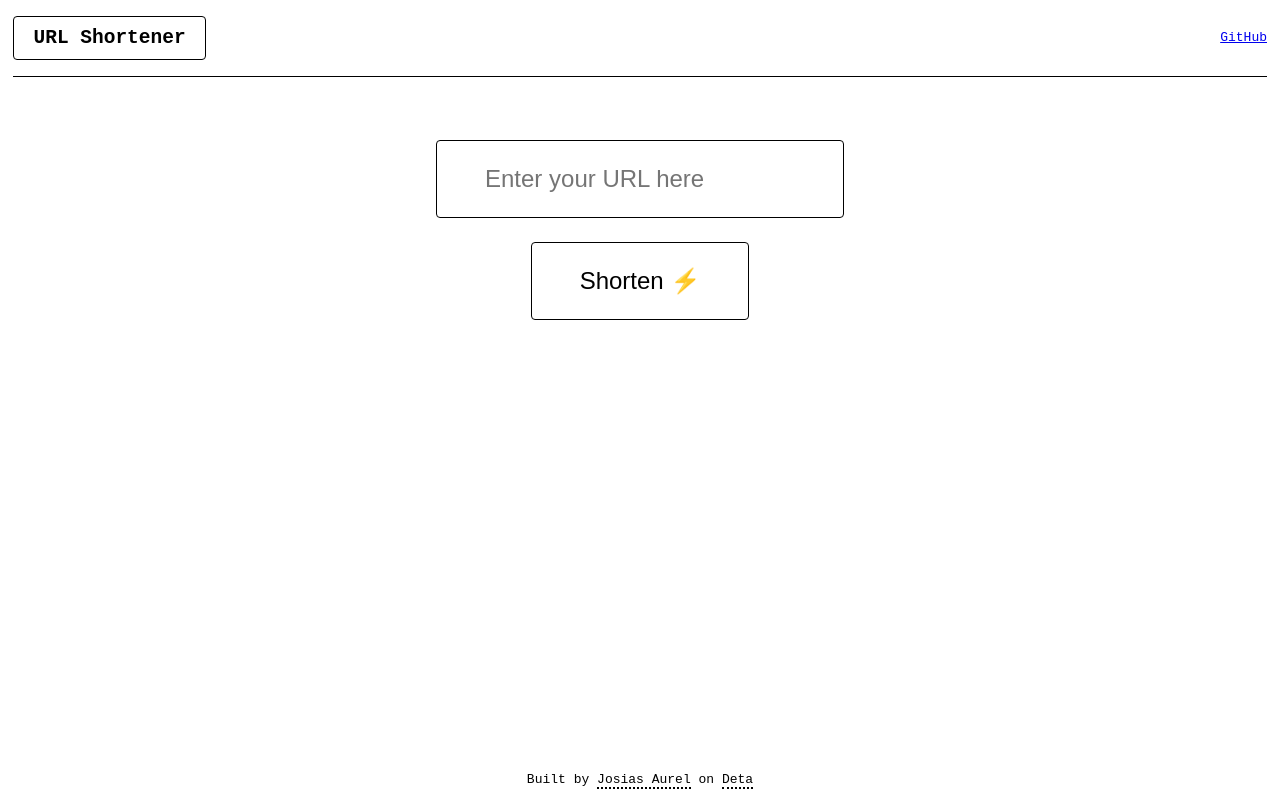
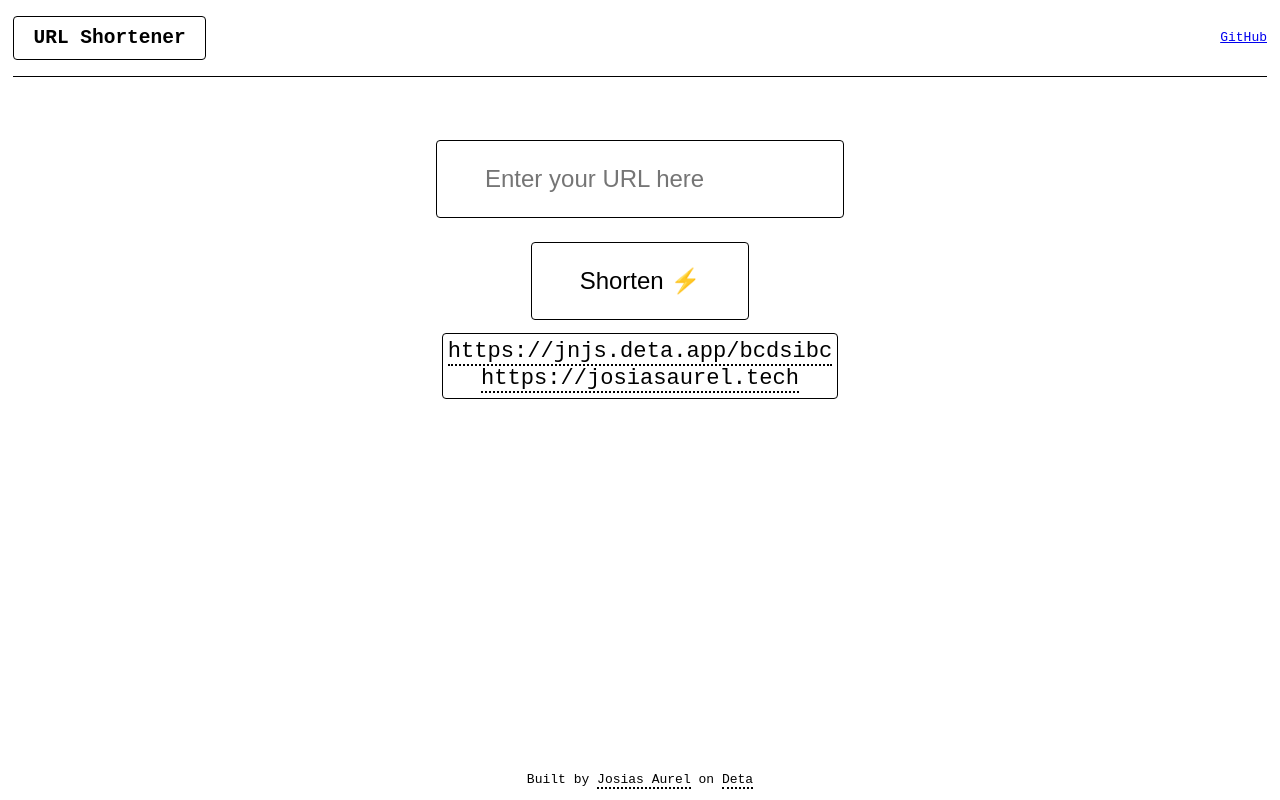
Before and after one commit to JosiasAurel/minishort, a plain HTML site: page pages/index.html in a window 1280 px wide. Drawn offline with Linux system fonts and the light colour scheme.

Commit message:
final styling?

```diff
--- a/pages/index.html
+++ b/pages/index.html
@@ -18,6 +18,12 @@
         <button>Shorten ⚡</button>
     </form>
 
+    <div id="shorts">
+        <span class="short">
+            <a href="https://jnjs.deta.app/bcdsibc">https://jnjs.deta.app/bcdsibc</a>
+            <a href="https://josiasaurel.tech">https://josiasaurel.tech</a>
+        </span>
+    </div>
     <footer>
         <p>Built by <a href="https://josiasaurel.tech">Josias Aurel</a> on <a href="https://deta.sh">Deta</a></p>
     </footer>
--- a/static/index.css
+++ b/static/index.css
@@ -7,6 +7,11 @@ body {
     margin: 0 auto;
     font-family: monospace;
 }
+
+::-webkit-scrollbar {
+    display: none;
+}
+
 
 header {
     display: flex;
@@ -63,3 +68,31 @@ footer a {
     text-decoration: none;
     border-bottom: 2px dotted black;
 }
+
+#shorts {
+    display: flex;
+    flex-direction: column;
+    align-items: center;
+    margin-top: 1em;
+}
+
+.short {
+    display: flex;
+    flex-direction: column;
+    align-items: center;
+    max-width: 400px;
+    border: 1px solid black;
+    border-radius: 4px;
+    padding: 5px;
+    overflow-x: scroll;
+}
+
+.short a {
+    color: black;
+    text-decoration: none;
+    border-bottom: 2px dotted black;
+}
+
+.short:first-child {
+    font-size: 1.7em;
+}
```
